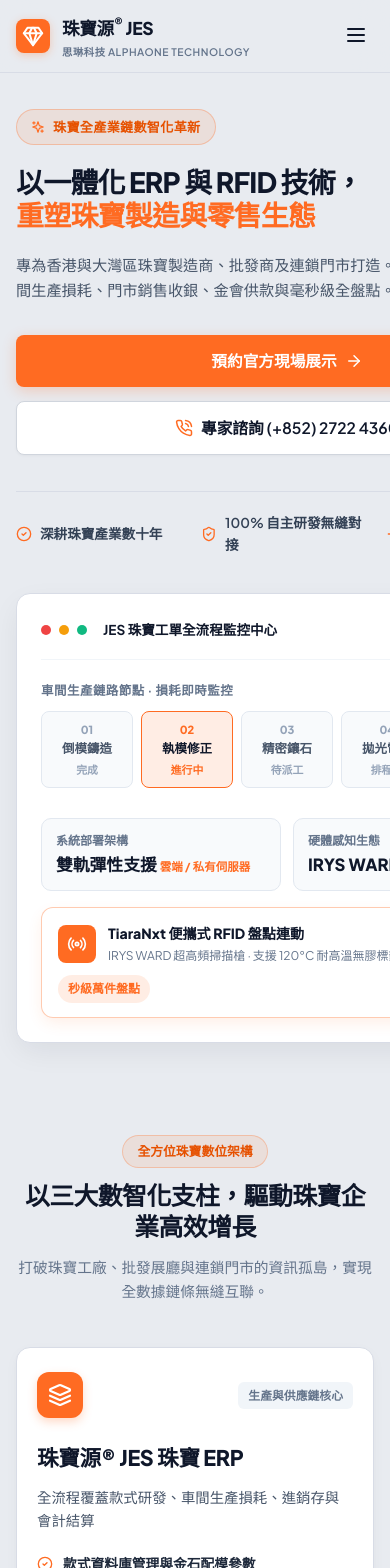
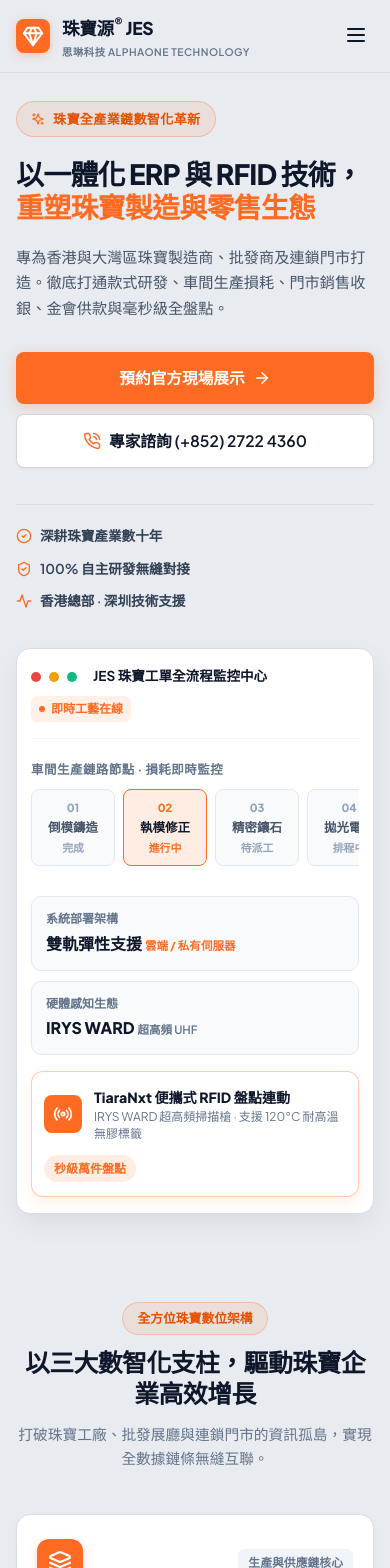
Before and after one commit to leighapollo277-coder/jewel-erp-website, a React (Vite) app: page / in a window 390 px wide. Shown: the top 1568 px of the page. Built offline with nearby package versions, Linux system fonts and the light colour scheme.

Commit message:
fix(mobile): resolve CSS grid min-width auto overflow and constrain hero banner elements

```diff
--- a/src/components/landing/LandingHero.jsx
+++ b/src/components/landing/LandingHero.jsx
@@ -33,7 +33,7 @@
         className="hero-grid"
       >
         {/* Left Column: Headlines & Call to Actions */}
-        <div>
+        <div className="hero-left-col">
           {/* Eyebrow Badge */}
           <div
             style={{
@@ -65,6 +65,7 @@
               color: '#0F172A',
               letterSpacing: '-0.8px',
               marginBottom: '20px',
+              wordBreak: 'break-word',
             }}
           >
             以一體化 ERP 與 RFID 技術，
@@ -82,6 +83,7 @@
               color: '#475569',
               marginBottom: '32px',
               maxWidth: '560px',
+              wordBreak: 'break-word',
             }}
           >
             專為香港與大灣區珠寶製造商、批發商及連鎖門市打造。徹底打通款式研發、車間生產損耗、門市銷售收銀、金會供款與毫秒級全盤點。
@@ -134,19 +136,19 @@
             }}
           >
             <div style={{ display: 'flex', alignItems: 'center', gap: '8px' }}>
-              <CheckCircle2 size={16} color="#FF6B22" />
+              <CheckCircle2 size={16} color="#FF6B22" style={{ flexShrink: 0 }} />
               <span style={{ fontSize: '0.85rem', fontWeight: 600, color: '#334155' }}>
                 深耕珠寶產業數十年
               </span>
             </div>
             <div style={{ display: 'flex', alignItems: 'center', gap: '8px' }}>
-              <ShieldCheck size={16} color="#FF6B22" />
+              <ShieldCheck size={16} color="#FF6B22" style={{ flexShrink: 0 }} />
               <span style={{ fontSize: '0.85rem', fontWeight: 600, color: '#334155' }}>
                 100% 自主研發無縫對接
               </span>
             </div>
             <div style={{ display: 'flex', alignItems: 'center', gap: '8px' }}>
-              <Activity size={16} color="#FF6B22" />
+              <Activity size={16} color="#FF6B22" style={{ flexShrink: 0 }} />
               <span style={{ fontSize: '0.85rem', fontWeight: 600, color: '#334155' }}>
                 香港總部 · 深圳技術支援
               </span>
@@ -155,10 +157,10 @@
         </div>
 
         {/* Right Column: Composite Software & Hardware Visual Panel (DEC-012 Option A) */}
-        <div style={{ position: 'relative' }}>
+        <div className="hero-right-col" style={{ position: 'relative' }}>
           {/* Main Software Panel: JES Workshop Process Monitor */}
           <div
-            className="bento-card"
+            className="bento-card hero-preview-card"
             style={{
               padding: '24px',
               border: '1px solid #D8DCE6',
@@ -167,6 +169,7 @@
           >
             {/* Window Topbar */}
             <div
+              className="hero-topbar"
               style={{
                 display: 'flex',
                 alignItems: 'center',
@@ -177,9 +180,9 @@
               }}
             >
               <div style={{ display: 'flex', alignItems: 'center', gap: '8px' }}>
-                <div style={{ width: '10px', height: '10px', borderRadius: '50%', backgroundColor: '#EF4444' }} />
-                <div style={{ width: '10px', height: '10px', borderRadius: '50%', backgroundColor: '#F59E0B' }} />
-                <div style={{ width: '10px', height: '10px', borderRadius: '50%', backgroundColor: '#10B981' }} />
+                <div style={{ width: '10px', height: '10px', borderRadius: '50%', backgroundColor: '#EF4444', flexShrink: 0 }} />
+                <div style={{ width: '10px', height: '10px', borderRadius: '50%', backgroundColor: '#F59E0B', flexShrink: 0 }} />
+                <div style={{ width: '10px', height: '10px', borderRadius: '50%', backgroundColor: '#10B981', flexShrink: 0 }} />
                 <span
                   style={{
                     fontSize: '0.85rem',
@@ -202,6 +205,7 @@
                   backgroundColor: 'rgba(255, 107, 34, 0.10)',
                   padding: '3px 8px',
                   borderRadius: '6px',
+                  whiteSpace: 'nowrap',
                 }}
               >
                 <span
@@ -292,6 +296,7 @@
 
             {/* Quick KPI Strip - Grounded Architecture Facts */}
             <div
+              className="hero-kpi-strip"
               style={{
                 display: 'grid',
                 gridTemplateColumns: '1fr 1fr',
@@ -310,7 +315,7 @@
                 <div style={{ fontSize: '0.75rem', color: '#64748B', fontWeight: 600 }}>
                   系統部署架構
                 </div>
-                <div style={{ fontSize: '1.05rem', fontWeight: 900, color: '#0F172A' }}>
+                <div style={{ fontSize: '1rem', fontWeight: 900, color: '#0F172A', marginTop: '2px' }}>
                   雙軌彈性支援 <span style={{ fontSize: '0.72rem', color: '#FF6B22', fontWeight: 700 }}>雲端 / 私有伺服器</span>
                 </div>
               </div>
@@ -325,7 +330,7 @@
                 <div style={{ fontSize: '0.75rem', color: '#64748B', fontWeight: 600 }}>
                   硬體感知生態
                 </div>
-                <div style={{ fontSize: '1.05rem', fontWeight: 900, color: '#0F172A' }}>
+                <div style={{ fontSize: '1rem', fontWeight: 900, color: '#0F172A', marginTop: '2px' }}>
                   IRYS WARD <span style={{ fontSize: '0.72rem', color: '#64748B', fontWeight: 600 }}>超高頻 UHF</span>
                 </div>
               </div>
@@ -366,7 +371,7 @@
                   <div style={{ fontSize: '0.88rem', fontWeight: 800, color: '#0F172A' }}>
                     TiaraNxt 便攜式 RFID 盤點連動
                   </div>
-                  <div style={{ fontSize: '0.75rem', color: '#64748B' }}>
+                  <div style={{ fontSize: '0.75rem', color: '#64748B', lineHeight: 1.4 }}>
                     IRYS WARD 超高頻掃描槍 · 支援 120°C 耐高溫無膠標籤
                   </div>
                 </div>
@@ -381,6 +386,7 @@
                   padding: '4px 10px',
                   borderRadius: '999px',
                   whiteSpace: 'nowrap',
+                  flexShrink: 0,
                 }}
               >
                 秒級萬件盤點
@@ -393,18 +399,55 @@
       <style>{`
         @media (max-width: 960px) {
           .hero-grid {
-            grid-template-columns: 1fr !important;
+            grid-template-columns: 100% !important;
             gap: 36px !important;
+          }
+          .hero-left-col,
+          .hero-right-col {
+            min-width: 0 !important;
+            max-width: 100% !important;
+            width: 100% !important;
+            box-sizing: border-box !important;
           }
         }
         @media (max-width: 640px) {
+          .hero-section {
+            padding: 28px 16px 44px 16px !important;
+          }
+          .hero-left-col,
+          .hero-right-col {
+            min-width: 0 !important;
+            max-width: 100% !important;
+            width: 100% !important;
+            box-sizing: border-box !important;
+          }
           .hero-cta-group {
             flex-direction: column !important;
             width: 100% !important;
+            gap: 10px !important;
           }
           .hero-cta-group a {
             width: 100% !important;
+            box-sizing: border-box !important;
             text-align: center !important;
+            justify-content: center !important;
+            padding: 13px 18px !important;
+          }
+          .hero-trust-grid {
+            grid-template-columns: 1fr !important;
+            gap: 10px !important;
+          }
+          .hero-preview-card {
+            padding: 16px 14px !important;
+            border-radius: 14px !important;
+            box-sizing: border-box !important;
+            max-width: 100% !important;
+            width: 100% !important;
+          }
+          .hero-topbar {
+            flex-direction: column !important;
+            align-items: flex-start !important;
+            gap: 8px !important;
           }
           .hero-process-steps {
             display: flex !important;
@@ -412,15 +455,26 @@
             gap: 8px !important;
             padding-bottom: 8px !important;
             -webkit-overflow-scrolling: touch !important;
+            width: 100% !important;
+            max-width: 100% !important;
+            box-sizing: border-box !important;
           }
           .hero-process-item {
-            min-width: 92px !important;
-            flex-shrink: 0 !important;
+            flex: 0 0 84px !important;
+            min-width: 84px !important;
+          }
+          .hero-kpi-strip {
+            grid-template-columns: 1fr !important;
+            gap: 10px !important;
           }
           .hero-rfid-card {
             flex-direction: column !important;
             align-items: flex-start !important;
-            gap: 10px !important;
+            gap: 12px !important;
+            padding: 14px 12px !important;
+            width: 100% !important;
+            max-width: 100% !important;
+            box-sizing: border-box !important;
           }
           .hero-rfid-badge {
             align-self: flex-start !important;
```
